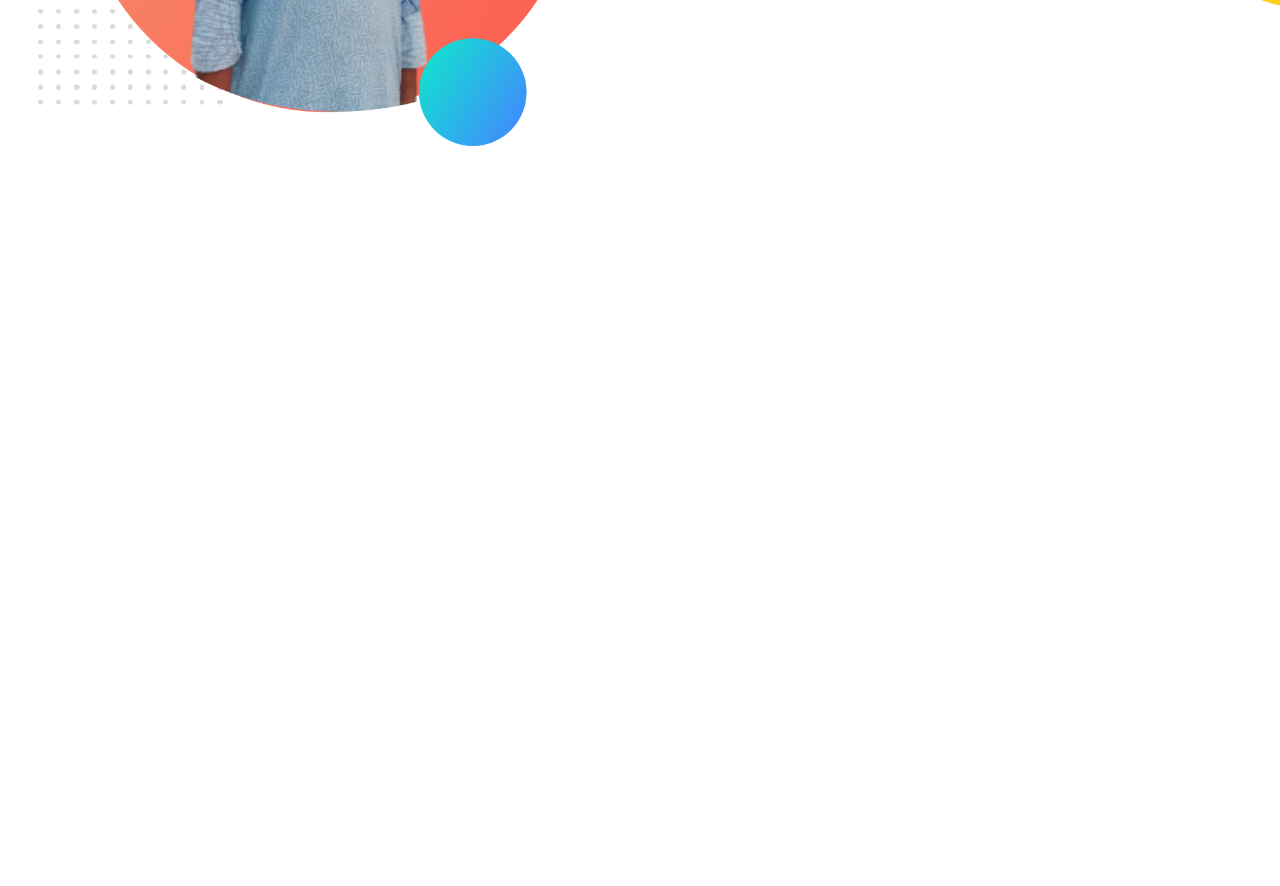
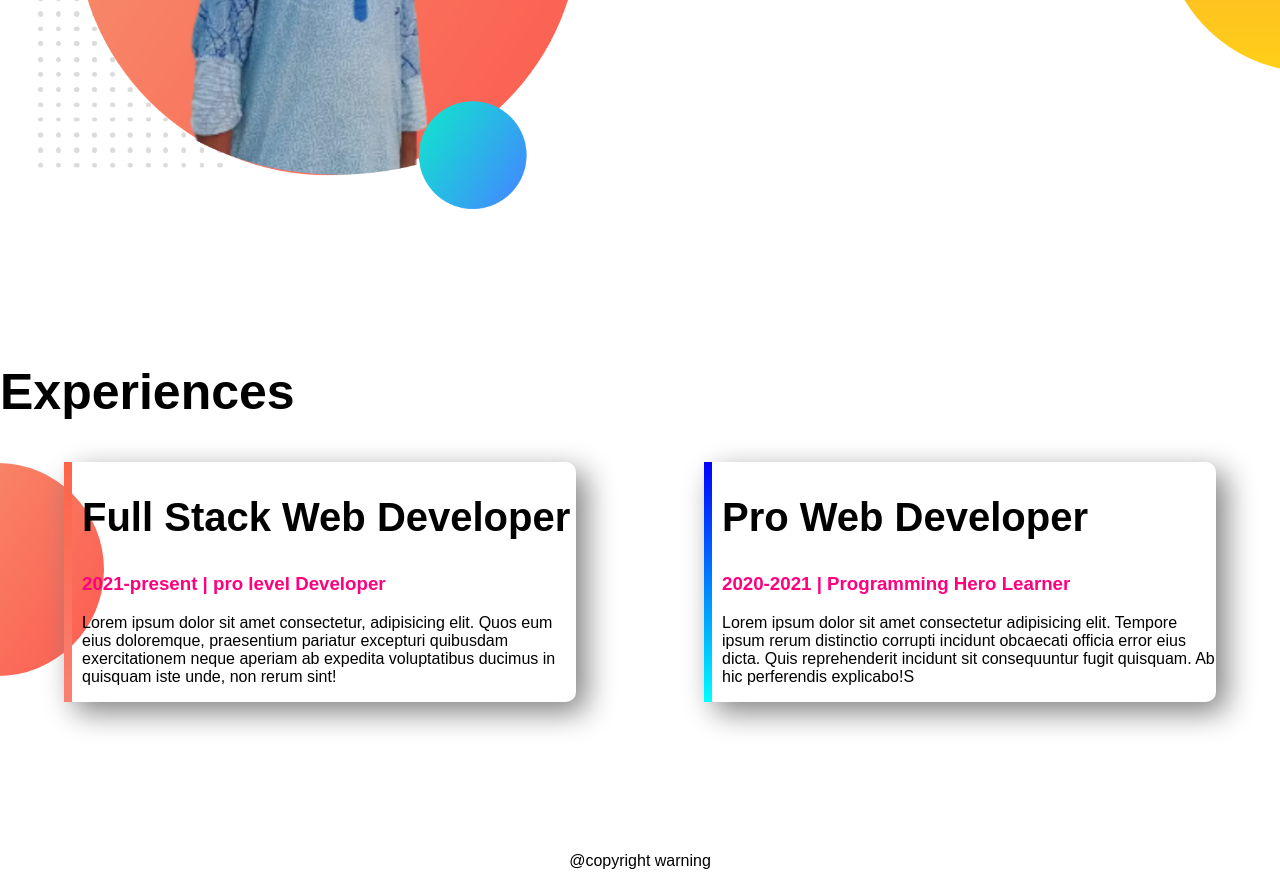
Before and after one commit to developer-Azad/developer-portfolio, a plain HTML site: page index.html in a window 1280 px wide. Shown: the part 1143-2029 px from the top of the page. Before the commit the page ends 1443 px from the top, so only its background shows below. Drawn offline with Linux system fonts and the light colour scheme.

Commit message:
footer added

```diff
--- a/index.html
+++ b/index.html
@@ -10,7 +10,14 @@
 </head>
 
 <body>
-  <section class="top">
+  <nav class="navig">
+    <a href="">Home</a>
+    <a href="">Info</a>
+    <a href="">About</a>
+    <a href="">youtube</a>
+  </nav>
+  <section class="top flexible">
+
     <div class="half-section1">
       <h1>Welcome To</h1>
       <h1><span class="my-name">A K Azad</span> Developer World</h1>
@@ -27,7 +34,7 @@
     </div>
   </section>
 
-  <section class="middle">
+  <section class="middle flexible">
     <div class="half-section1">
       <img src="images/my-web-pic2.png" alt="">
     </div>
@@ -44,6 +51,29 @@
       <a class="link-button" target="_blank" href="https://www.facebook.com/">For more</a>
     </div>
   </section>
+
+  <section class="experience-area">
+    <h1>Experiences</h1>
+    <div class="flexible">
+      <div id="web-1" class="section3">
+        <h2>Full Stack Web Developer</h2>
+        <h3 class="my-name">2021-present | pro level Developer</h3>
+        <p>Lorem ipsum dolor sit amet consectetur, adipisicing elit. Quos eum eius doloremque, praesentium pariatur
+          excepturi quibusdam exercitationem neque aperiam ab expedita voluptatibus ducimus in quisquam iste unde, non
+          rerum sint!</p>
+      </div>
+      <div id="web-2" class="section3">
+        <h2>Pro Web Developer</h2>
+        <h3 class="my-name">2020-2021 | Programming Hero Learner</h3>
+        <p>Lorem ipsum dolor sit amet consectetur adipisicing elit. Tempore ipsum rerum distinctio corrupti incidunt
+          obcaecati officia error eius dicta. Quis reprehenderit incidunt sit consequuntur fugit quisquam. Ab hic
+          perferendis explicabo!S</p>
+      </div>
+    </div>
+  </section>
+  <footer>
+    <p>@copyright warning</p>
+  </footer>
 </body>
 
 </html>
--- a/style.css
+++ b/style.css
@@ -2,13 +2,37 @@ body{
 font-family: Arial, Helvetica, sans-serif;
 margin: 0;
 }
+
+
+.navig{
+  background-color: chartreuse;
+  padding: 20px;
+
+}
+.navig a{
+  text-decoration: none;
+  color: blueviolet;
+  padding: 20px;
+  margin-right: 5px;
+  font-size: 20px;
+
+}
+#hover-navig a{
+background-color: coral;
+}
+
+
+
 h1{
   font-size: 50px;
+}
+h2{
+font-size: 40px;
 }
 .my-name{
   color: rgb(255, 0, 128);
 }
-section{
+.flexible{
   display: flex;
   margin-bottom: 150px;
 }
@@ -39,3 +63,29 @@ section{
   background-repeat: no-repeat;
   background-position: right;
 }
+.experience-area{
+  background-image: url(images/exp-bg.png);
+  background-repeat: no-repeat;
+  background-position: left 100px;
+}
+.section3{
+  width: 40%;
+  box-shadow: 10px 10px 30px gray;
+  margin-left: 5%;
+  margin-right: 5%;
+  padding-left: 10px;
+  border-radius: 10px;
+}
+#web-1{
+  border-left: 8px solid;
+  border-image: linear-gradient(tomato, salmon);
+  border-image-slice: 1;
+}
+#web-2{
+  border-left: 8px solid;
+  border-image: linear-gradient(blue, cyan);
+  border-image-slice: 1;
+}
+footer{
+  text-align: center;
+}
```
Also changed, not shown: images/pf_1-removebg-preview.png (deleted), images/pf_2-removebg-preview.png (deleted), show off/pf 2.jpg (deleted), show off/pf 3.jpg (deleted).
